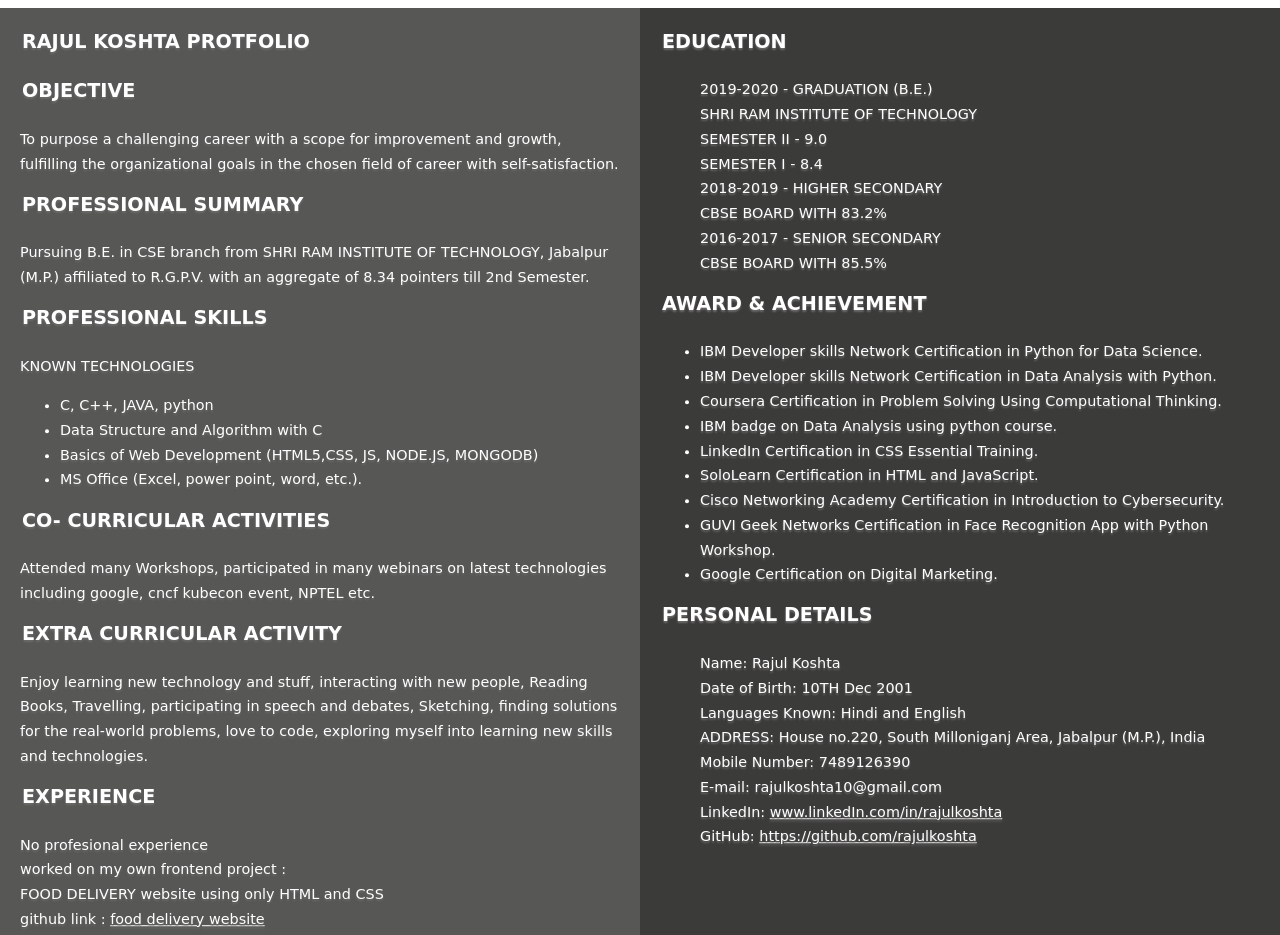
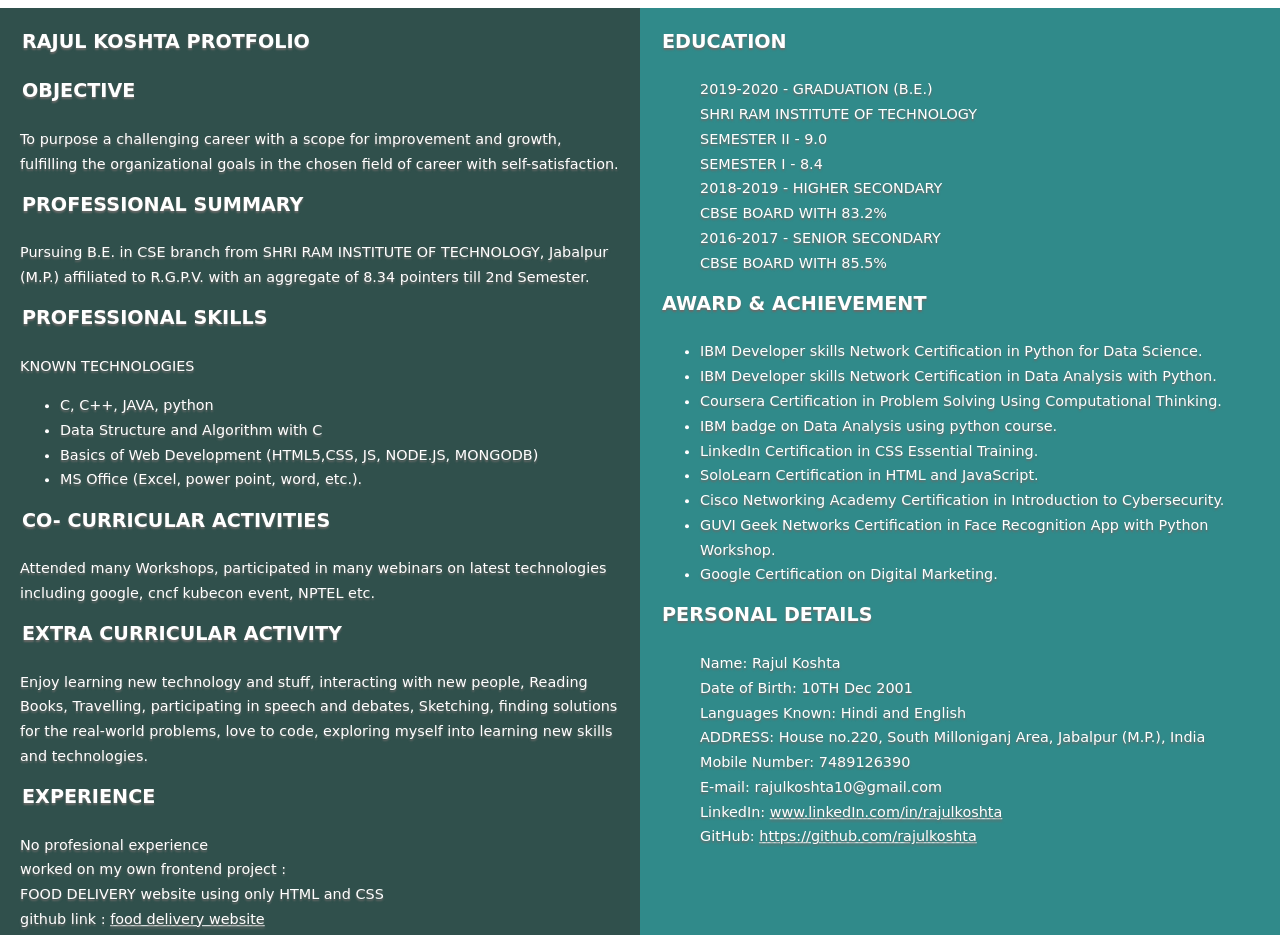
Before and after one commit to rajulkoshta/Devsnest-frontend-Challenge, a plain HTML site: page day_3/index.html in a window 1280 px wide. Shown: the top 935 px of the page. Drawn offline with Linux system fonts and the light colour scheme.

Commit message:
added day 3

```diff
--- a/day_3/style.css
+++ b/day_3/style.css
@@ -40,8 +40,8 @@
     }
 
     #first {
-        font-family: 'Baloo Bhai 2', cursive;;
-    }
+        font-family: 'Baloo Bhai 2', cursive;
+     }
 
     /* Pattern styles */
     .container {
@@ -50,7 +50,7 @@
     }
 
     .left-class {
-        background-color: #575856;
+        background-color: rgb(48 80 76);
         position: absolute;
         left: 0px;
         width: 50%;
@@ -58,7 +58,7 @@
     }
 
     .right-class {
-        background-color: #3b3b3a;
+        background-color: rgb(48 138 138);
         position: absolute;
         right: 0px;
         height: 170%;
```
Also changed, not shown: day_3/index.html (+0 -1 lines).
